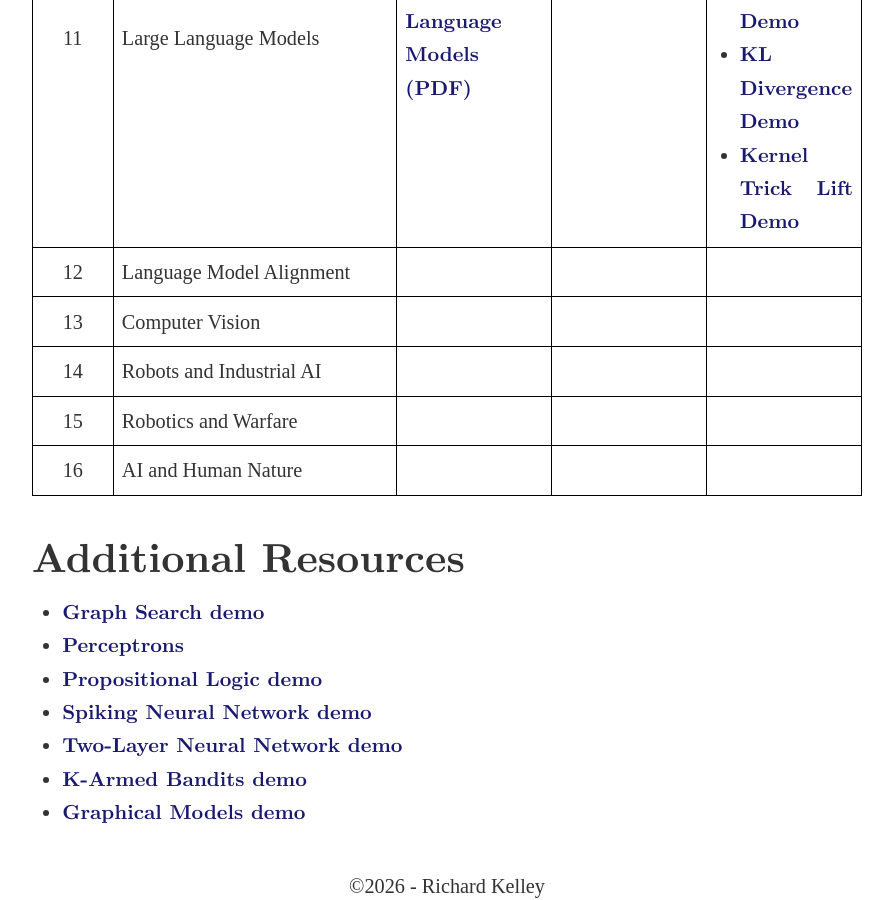
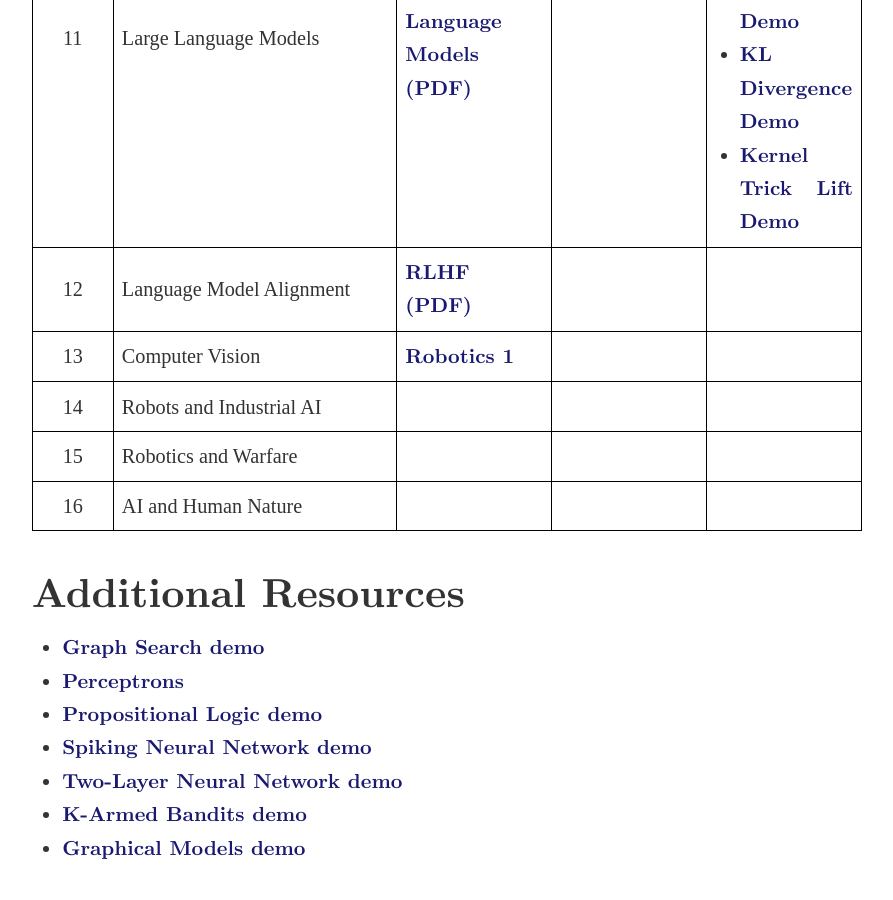
Before and after one commit to RichardKelley/richardkelley.github.io, a Jekyll site: the page built from ai109.md, in a window 1280 px wide and 900 px high, scrolled down 2970 px. Shown: the whole window, without its empty margins (193-1086 px from the left). Built offline with Jekyll 4.4.1, drawn with Linux system fonts in a browser that asks for light colours; some web fonts are replaced.

Commit message:
Added slides for AI109.

```diff
--- a/ai109.md
+++ b/ai109.md
@@ -121,14 +121,14 @@ The course is open to all students and does not require any computational backgr
     <tr>
       <td style="border: 1px solid #000; padding: 0.4em; text-align: center; width: 4em;">12</td>
       <td style="border: 1px solid #000; padding: 0.4em;">Language Model Alignment</td>
-      <td style="border: 1px solid #000; padding: 0.4em;"></td>
+      <td style="border: 1px solid #000; padding: 0.4em;"><a href="/AI109_slides/week-12/rlhf.pdf" target="_blank">RLHF (PDF)</a></td>
       <td style="border: 1px solid #000; padding: 0.4em;"></td>
       <td style="border: 1px solid #000; padding: 0.4em;"></td>
     </tr>
     <tr>
       <td style="border: 1px solid #000; padding: 0.4em; text-align: center; width: 4em;">13</td>
       <td style="border: 1px solid #000; padding: 0.4em;">Computer Vision</td>
-      <td style="border: 1px solid #000; padding: 0.4em;"></td>
+      <td style="border: 1px solid #000; padding: 0.4em;"><a href="/AI109_slides/week-13/alignment_robotics.pdf" target="_blank">Robotics 1</a></td>
       <td style="border: 1px solid #000; padding: 0.4em;"></td>
       <td style="border: 1px solid #000; padding: 0.4em;"></td>
     </tr>
```
Also changed, not shown: 2 other files.
